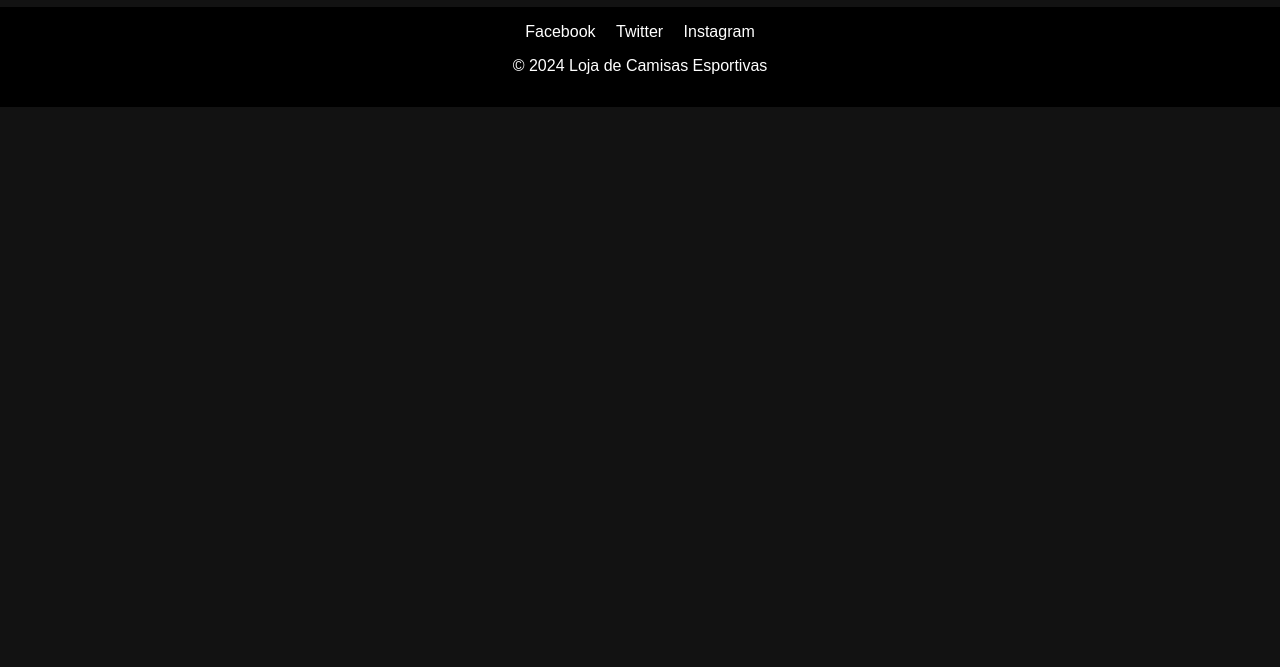
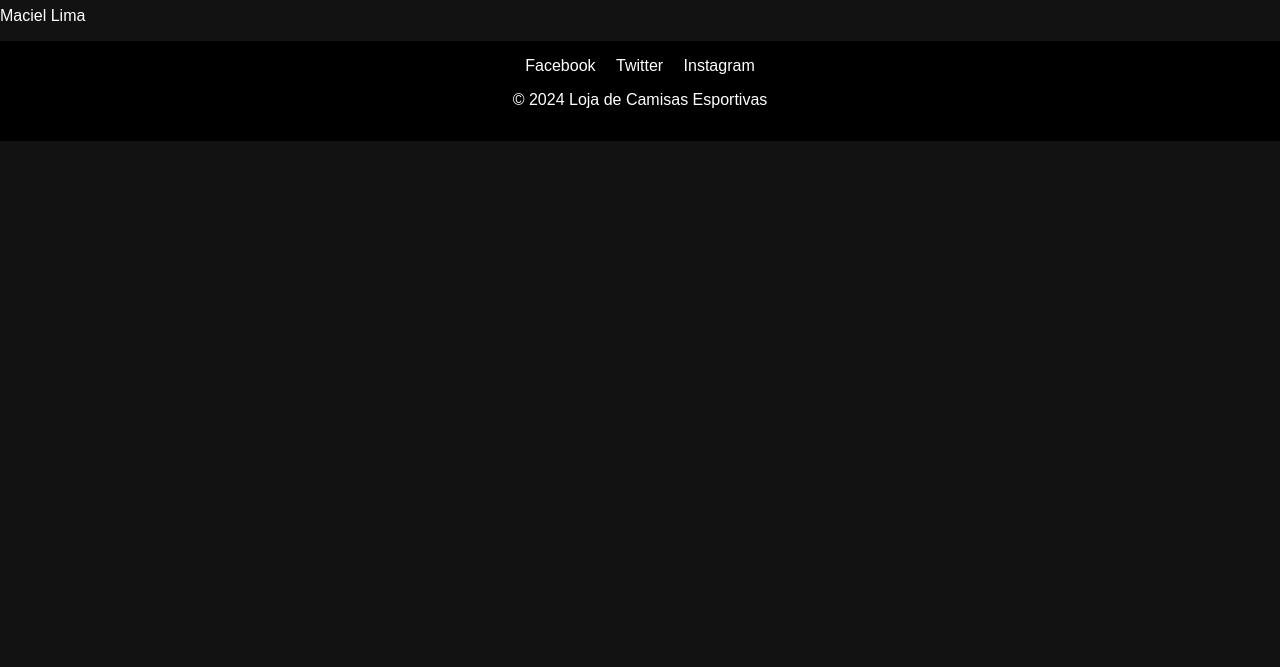
Before and after one commit to Maciells99/mysite, a plain HTML site: page sobre.html in a window 1280 px wide. Shown: the part 133-800 px from the top of the page. Drawn offline with Linux system fonts and the light colour scheme.

Commit message:
Update sobre.html

```diff
--- a/sobre.html
+++ b/sobre.html
@@ -22,6 +22,7 @@
 
     <main>
         <h1>Está é a página sobre o autor</h1>
+         <p>Maciel Lima</p>
     </main>
 
     <footer>
```
